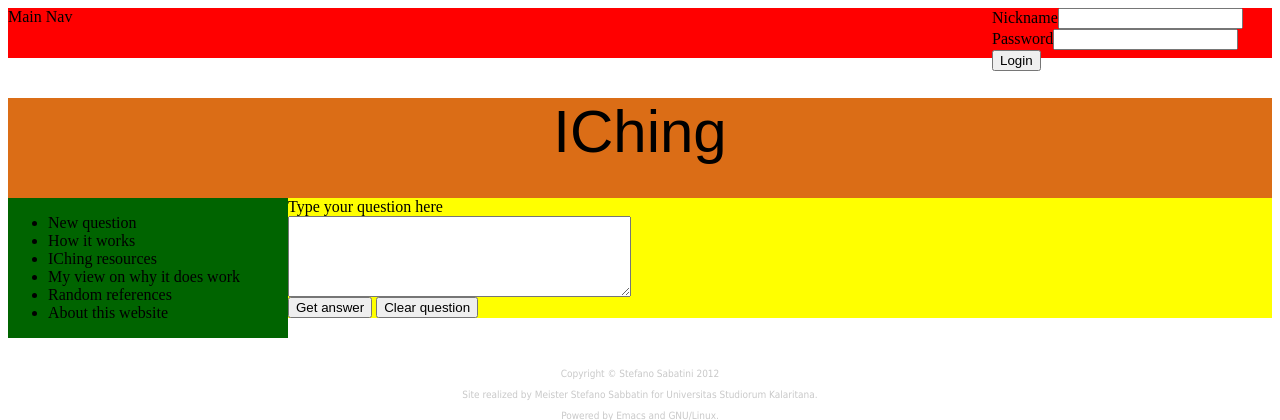
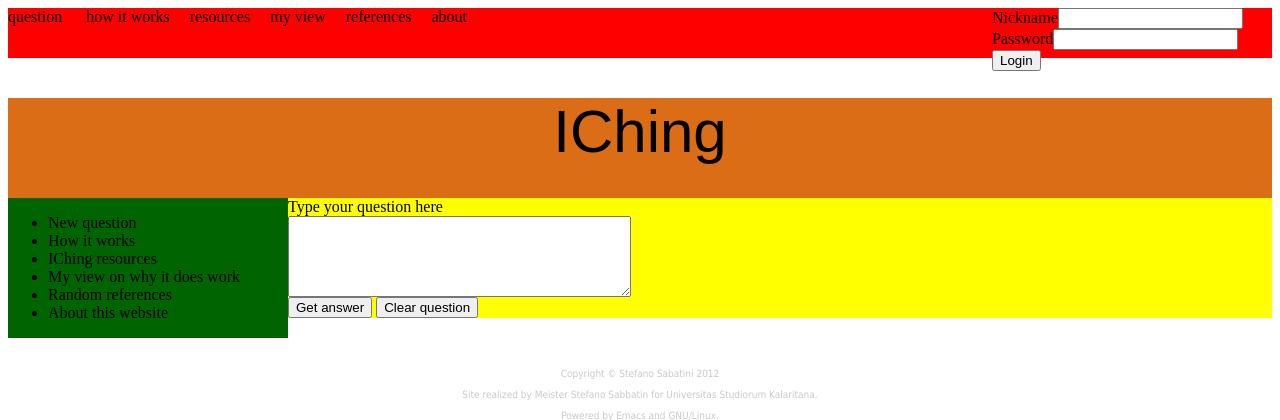
Before and after one commit to saste/iching, a PHP site: page / in a window 1280 px wide. Shown: the top 420 px of the page. Run offline with PHP 8.4, Linux system fonts and the light colour scheme.

Commit message:
fill navigation bar

```diff
--- a/css/master.css
+++ b/css/master.css
@@ -21,6 +21,13 @@ p {
 #main-nav {
     background: red;
     height: 50px;
+}
+
+#main-nav li
+{
+    display: inline;
+    list-style-type: none;
+    padding-right: 20px;
 }
 
 #header {
--- a/index.php
+++ b/index.php
@@ -22,20 +22,20 @@
     </form>
   </div>
 
-  <div id="main-nav" >Main Nav</div>
+  <div id="main-nav"></div>
 
   <div id="header">
   <h1 class="fontface">IChing</h1>
   </div>
 
   <div id="sidebar">
-    <ul>
-      <li><a href="#" onclick="getQuestionForm()">New question</a>
-      <li><a href="#" onclick="getPageContent('how-it-works')">How it works</a></li>
-      <li><a href="#" onclick="getPageContent('resources')">IChing resources</a></li>
-      <li><a href="#" onclick="getPageContent('my-view')">My view on why it does work</a></li>
-      <li><a href="#" onclick="getPageContent('references')">Random references</li>
-      <li><a href="#" onclick="getPageContent('about')">About this website</a></li>
+    <ul id="navitems">
+      <li name="new-question"><a href="#" onclick="getQuestionForm()"><span>New question</span></a>
+      <li name="how-it-works"><a href="#" onclick="getPageContent('how-it-works')"><span>How it works</span></a></li>
+      <li name="resources"><a href="#" onclick="getPageContent('resources')"><span>IChing resources</span></a></li>
+      <li name="my-view"><a href="#"      onclick="getPageContent('my-view')"><span>My view on why it does work</span></a></li>
+      <li name="references"><a href="#"    onclick="getPageContent('references')"><span>Random references</span></li>
+      <li name="about"><a href="#" id="about"         onclick="getPageContent('about')"><span>About this website</span></a></li>
     </ul>
   </div>
 
--- a/js/iching.js
+++ b/js/iching.js
@@ -83,6 +83,17 @@ function getQuestionForm()
 
 function init()
 {
+    var map = {
+        "new-question": "question",
+        "how-it-works": "how it works",
+        "resources":    "resources",
+        "my-view":      "my view",
+        "references":   "references",
+        "about":        "about"
+    };
+
+    $("#main-nav").append($('ul#navitems li').clone()
+                          .each(function(i) {$(this).find("span").text(map[$(this).attr("name")])}));
     getQuestionForm();
 }
 
```
